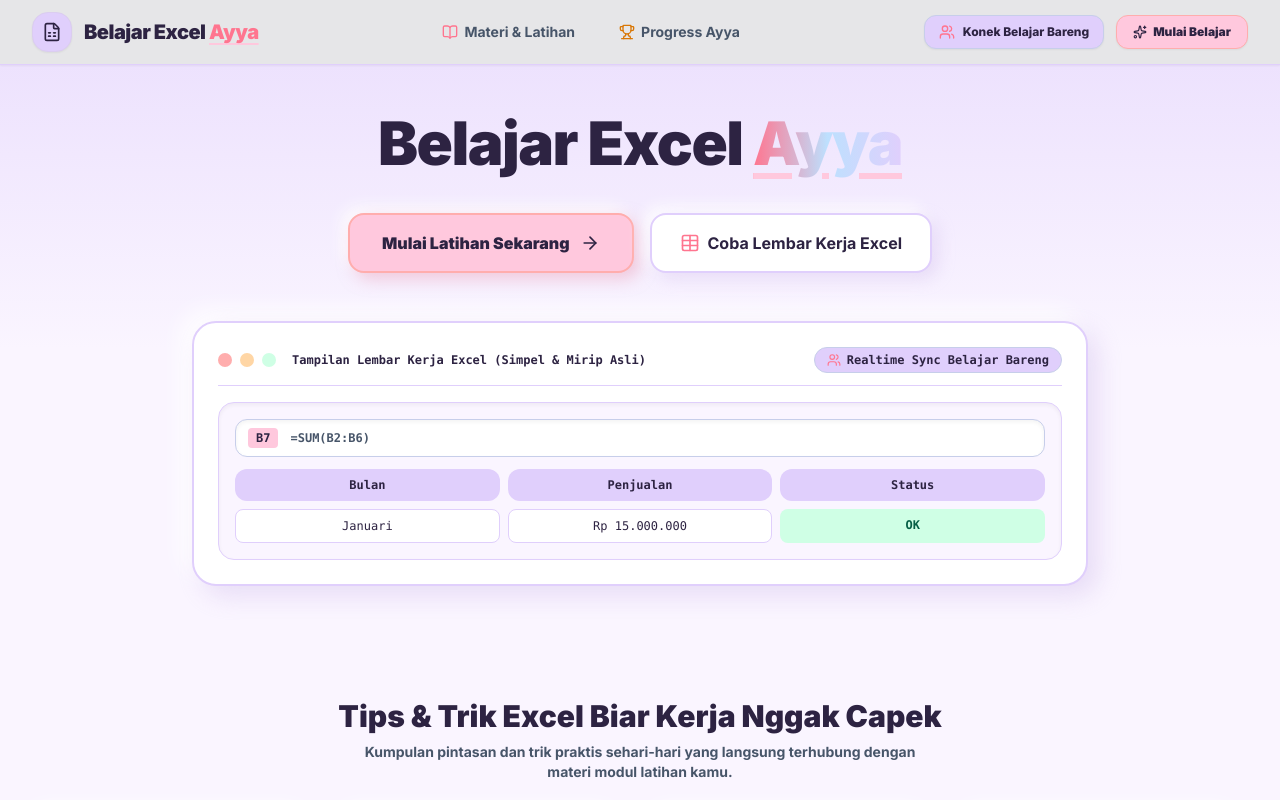
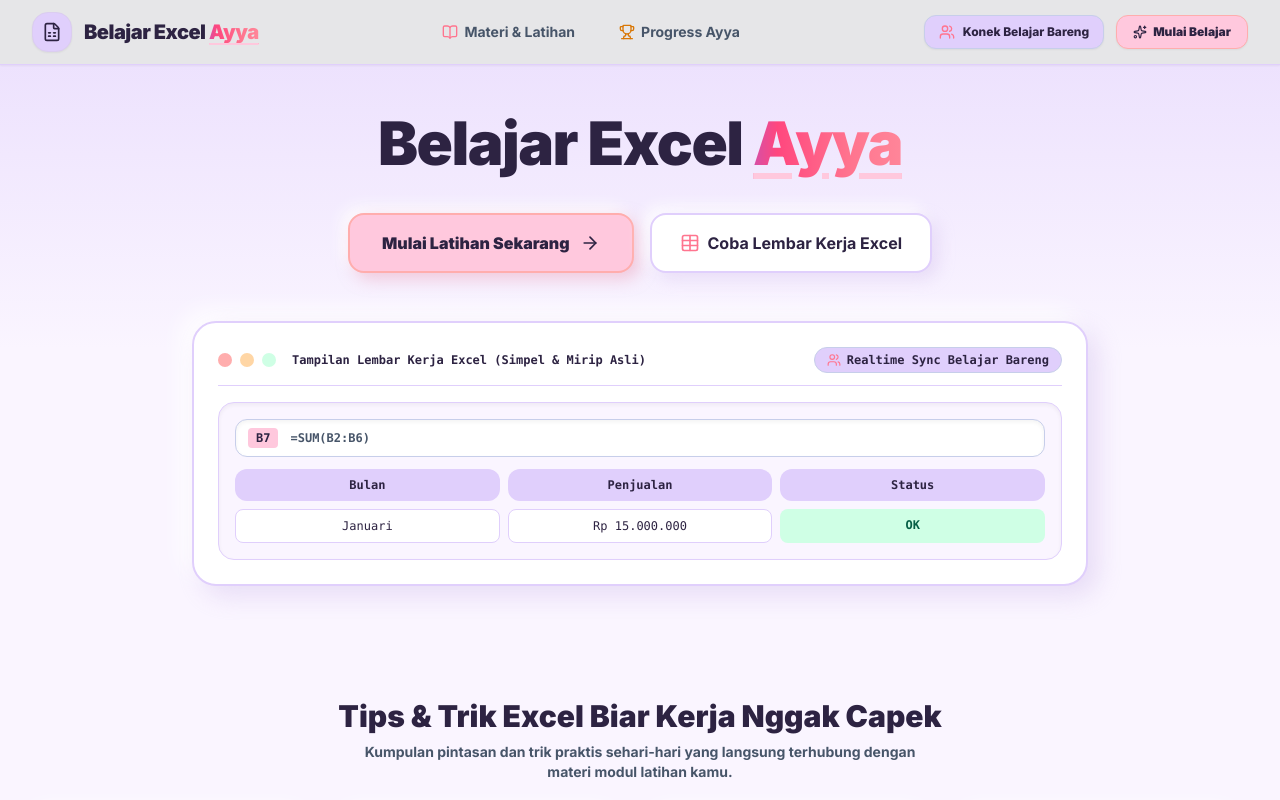
Before and after one commit to sugengcihuy/mateeriexcel, a Next.js app: page / in a window 1280 px wide. Shown: the top 800 px of the page. Built offline with nearby package versions, Linux system fonts and the light colour scheme.

Commit message:
feat: GPU-accelerated running gradient text on Ayya titles and strictly clip intro light sweep within text bounds

```diff
--- a/src/app/page.tsx
+++ b/src/app/page.tsx
@@ -15,7 +15,7 @@ export default function LandingPage() {
           <div className="text-center max-w-3xl mx-auto space-y-6">
             <FadeIn delay={0.1}>
               <h1 className="text-4xl sm:text-5xl lg:text-6xl font-black tracking-tight text-[#2D2342] leading-tight">
-                Belajar Excel <span className="bg-gradient-to-r from-[#FF758F] via-[#BDE0FE] to-[#E0CFFC] bg-clip-text text-transparent underline decoration-[#FFC8DD] underline-offset-8">Ayya</span>
+                Belajar Excel <span className="animated-gradient-text underline decoration-[#FFC8DD] underline-offset-8">Ayya</span>
               </h1>
             </FadeIn>
 
--- a/src/components/layout/Navbar.tsx
+++ b/src/components/layout/Navbar.tsx
@@ -53,7 +53,7 @@ export function Navbar() {
               <FileSpreadsheet className="w-5 h-5 text-[#2D2342]" />
             </div>
             <span className="font-black text-base sm:text-xl text-[#2D2342] tracking-tight whitespace-nowrap">
-              Belajar Excel <span className="text-[#FF758F] underline decoration-[#FFC8DD] underline-offset-4">Ayya</span>
+              Belajar Excel <span className="animated-gradient-text underline decoration-[#FFC8DD] underline-offset-4">Ayya</span>
             </span>
           </Link>
 
--- a/src/components/motion/IntroOverlay.tsx
+++ b/src/components/motion/IntroOverlay.tsx
@@ -17,7 +17,7 @@ export function IntroOverlay() {
       console.error(e);
     }
 
-    // Longer duration ~ 4.2 seconds for full motion graphic enjoyment
+    // Longer duration ~ 4.2 seconds for full motion graphic experience
     const timer = setTimeout(() => {
       setShowIntro(false);
       try {
@@ -63,27 +63,27 @@ export function IntroOverlay() {
 
           {/* Motion Graphic Typography Container */}
           <div className="relative z-10 text-center space-y-4 sm:space-y-6 max-w-2xl mx-auto">
-            {/* Main Title: Belajar Excel Ayya */}
+            {/* Main Title: Belajar Excel Ayya with Clipped Light Sweep Beam */}
             <motion.div
               initial={{ y: 28, opacity: 0, scale: 0.9, filter: "blur(10px)" }}
               animate={{ y: 0, opacity: 1, scale: 1, filter: "blur(0px)" }}
               transition={{ duration: 0.95, ease: [0.175, 0.885, 0.32, 1.275] }}
               className="relative inline-block"
             >
-              <h1 className="text-3xl sm:text-5xl md:text-6xl font-black text-[#2D2342] tracking-tight leading-none">
+              <h1 className="relative inline-block text-3xl sm:text-5xl md:text-6xl font-black text-[#2D2342] tracking-tight leading-none overflow-hidden py-2 px-3 rounded-3xl">
                 Belajar Excel{" "}
-                <span className="relative inline-block bg-gradient-to-r from-[#FF758F] via-[#FF8E9E] to-[#FF477E] bg-clip-text text-transparent drop-shadow-[0_4px_20px_rgba(255,117,143,0.45)]">
+                <span className="relative inline-block animated-gradient-text drop-shadow-[0_4px_20px_rgba(255,117,143,0.45)]">
                   Ayya
                 </span>
+
+                {/* Specular Light Sweep Beam Effect strictly clipped inside h1 */}
+                <motion.div
+                  initial={{ x: "-100%", opacity: 0 }}
+                  animate={{ x: ["-100%", "200%"], opacity: [0, 1, 1, 0] }}
+                  transition={{ duration: 1.5, delay: 0.5, repeat: 1, repeatDelay: 0.8, ease: "easeInOut" }}
+                  className="absolute inset-0 w-1/2 h-full bg-gradient-to-r from-transparent via-white/80 to-transparent skew-x-[-25deg] pointer-events-none mix-blend-overlay"
+                />
               </h1>
-
-              {/* Specular Light Sweep Beam Effect (Repeats smoothly twice) */}
-              <motion.div
-                initial={{ x: "-100%", opacity: 0 }}
-                animate={{ x: ["-100%", "220%"], opacity: [0, 1, 1, 0] }}
-                transition={{ duration: 1.5, delay: 0.5, repeat: 1, repeatDelay: 0.8, ease: "easeInOut" }}
-                className="absolute inset-0 w-1/2 h-full bg-gradient-to-r from-transparent via-white/80 to-transparent skew-x-[-25deg] pointer-events-none mix-blend-overlay"
-              />
             </motion.div>
 
             {/* Subtitle: Developed By Tama */}
--- a/src/styles/globals.css
+++ b/src/styles/globals.css
@@ -71,3 +71,29 @@
   -ms-overflow-style: none;
   scrollbar-width: none;
 }
+
+/* Ultra-Lightweight GPU-Accelerated Flowing Gradient Text */
+.animated-gradient-text {
+  background: linear-gradient(
+    90deg,
+    #FF758F 0%,
+    #FF8E9E 25%,
+    #7B61FF 50%,
+    #FF477E 75%,
+    #FF758F 100%
+  );
+  background-size: 200% auto;
+  -webkit-background-clip: text;
+  -webkit-text-fill-color: transparent;
+  animation: flowingGradient 3.5s linear infinite;
+  will-change: background-position;
+}
+
+@keyframes flowingGradient {
+  0% {
+    background-position: 0% center;
+  }
+  100% {
+    background-position: 200% center;
+  }
+}
```
